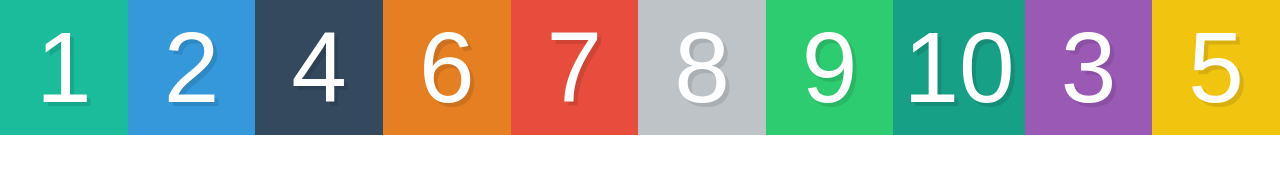
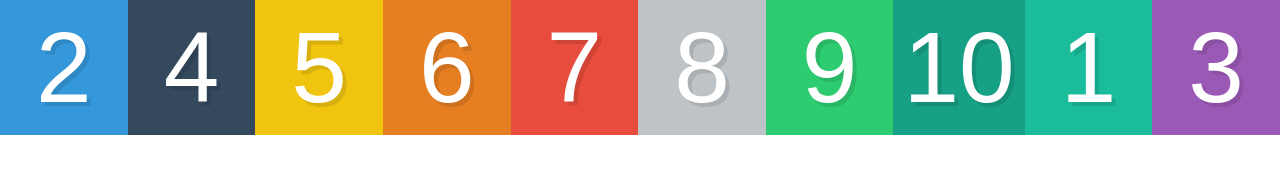
Before and after one commit to david82213/flexbox, a plain HTML site: page ordering/index.html in a window 1280 px wide. Drawn offline with Linux system fonts and the light colour scheme.

Commit message:
flex order

```diff
--- a/ordering/style.css
+++ b/ordering/style.css
@@ -37,10 +37,12 @@ input[type=reset],input[type=submit]{-webkit-appearance:button;cursor:pointer;}b
   flex:1;
 }
 
-.box3 {
+/* order is default to 0 */
+/* works in negative value as well */
+.box1 {
   order:1;
 }
 
-.box5 {
+.box3 {
   order:2;
 }
```
